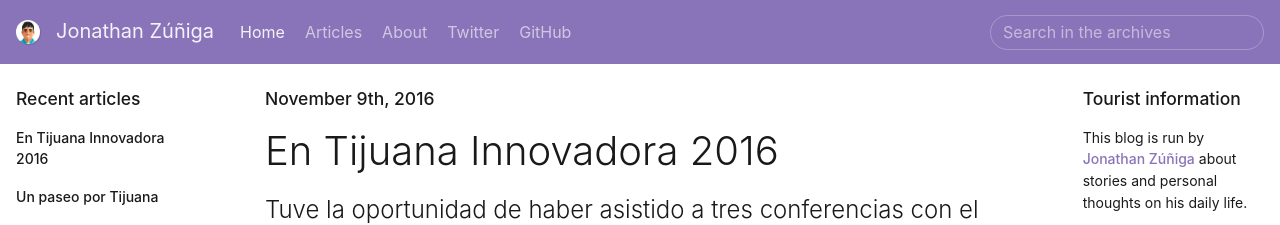
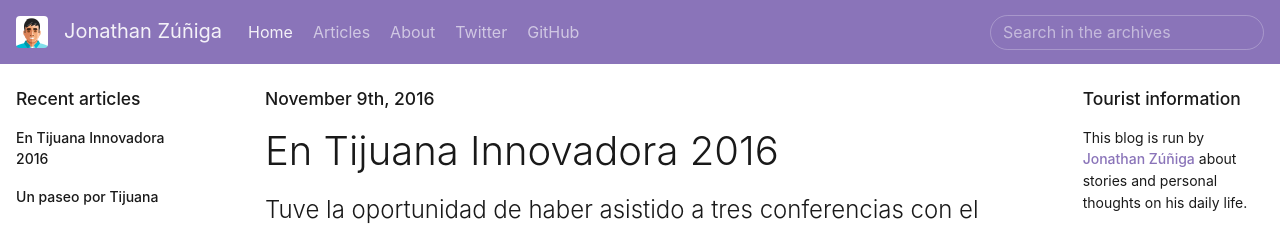
Before and after one commit to jonathanzuniga/jonathanzuniga.github.io, a Jekyll site: the page built from index.html, in a window 1280 px wide. Shown: the top 225 px of the page. Built offline with Jekyll 4.4.1, drawn with Linux system fonts in a browser that asks for light colours; nearby versions of some CDN libraries.

Commit message:
Modify the header page style.

```diff
--- a/_includes/header.html
+++ b/_includes/header.html
@@ -15,7 +15,7 @@
 						</a>
 					</div>
 
-					<div class="navbar__no-collapse maxmd-order-4 jc-space-between maxmd-p-bottom-05 fxg-1">
+					<div class="navbar__no-collapse maxmd-order-4 jc-space-between fxg-1">
 						<ul class="navbar__menu">
 							<li class="navbar__item {% if page.url == '/' %}active{% endif %}">
 								<a class="navbar__a a a--home" href="{{ site.baseurl }}/">
--- a/_sass/_style.scss
+++ b/_sass/_style.scss
@@ -122,10 +122,6 @@ input:-webkit-autofill {
 	&, &:hover, &:active, &:focus {
 		transition-delay: 3600s;
 	}
-
-	// &:hover, &:active, &:focus {
-	// 	-webkit-text-fill-color: $day__navbar__input-color;
-	// }
 }
 
 .cntr {
@@ -148,8 +144,9 @@ input:-webkit-autofill {
 	}
 
 	.header--collapsed {
-		transform: translateY( -45px );
+		transform: translateY( -52px );
 	}
+
 }
 
 .header,
@@ -177,55 +174,24 @@ input:-webkit-autofill {
 }
 
 .header__avatar {
-	border-radius: 50%;
-	box-shadow: 0.063rem 0.063rem 0.063rem rgba( #000, 0.125 );
+	border-radius: 0.25rem;
 
-	width: 1.5rem;
-	height: 1.5rem;
+	width: 2rem;
+	height: 2rem;
 }
 
-.header__search-btn {
-	color: #fff;
-	opacity: 0.6;
+@media ( max-width: 1023px ) {
 
-	padding-right: 1rem;
-	padding-left: 1rem;
-
-	transition: all 0.16s ease-in-out;
-
-	&:hover {
-		opacity: 0.9;
+	.navbar__no-collapse {
+		height: 56px;
 	}
 
-	&:hover,
-	&:active {
-		color: #fff;
-	}
-
-	&:active {
-		opacity: 1;
-	}
-
-	img {
-		width: 1.5rem;
-		height: 1.5rem;
-	}
 }
 
 .navbar__menu .navbar__a {
 	padding-right: 0.625rem;
 	padding-left: 0.625rem;
 }
-
-// @media ( max-width: 1023px ) {
-
-// 	.navbar__menu .navbar__a {
-// 		font-size: 0.875em;
-// 		// padding-top: 0.25rem;
-// 		// padding-bottom: 0.25rem;
-// 	}
-
-// }
 
 .navbar__a {
 	font-weight: $navbar-a-font-weight;
@@ -249,9 +215,9 @@ input:-webkit-autofill {
 	.header__search-wrap {
 		opacity: 0;
 		position: absolute;
-		top: 0.6rem;
+		top: 0.55rem;
 		right: 3.5rem;
-		left: 3.5rem;
+		left: 4rem;
 
 		z-index: -1;
 	}
@@ -315,6 +281,34 @@ input:-webkit-autofill {
 		z-index: -1;
 	}
 
+}
+
+.header__search-btn {
+	color: #fff;
+	opacity: 0.6;
+
+	padding-right: 1rem;
+	padding-left: 1rem;
+
+	transition: all 0.16s ease-in-out;
+
+	&:hover {
+		opacity: 0.9;
+	}
+
+	&:hover,
+	&:active {
+		color: #fff;
+	}
+
+	&:active {
+		opacity: 1;
+	}
+
+	img {
+		width: 1.5rem;
+		height: 1.5rem;
+	}
 }
 
 .sidebar,
```
